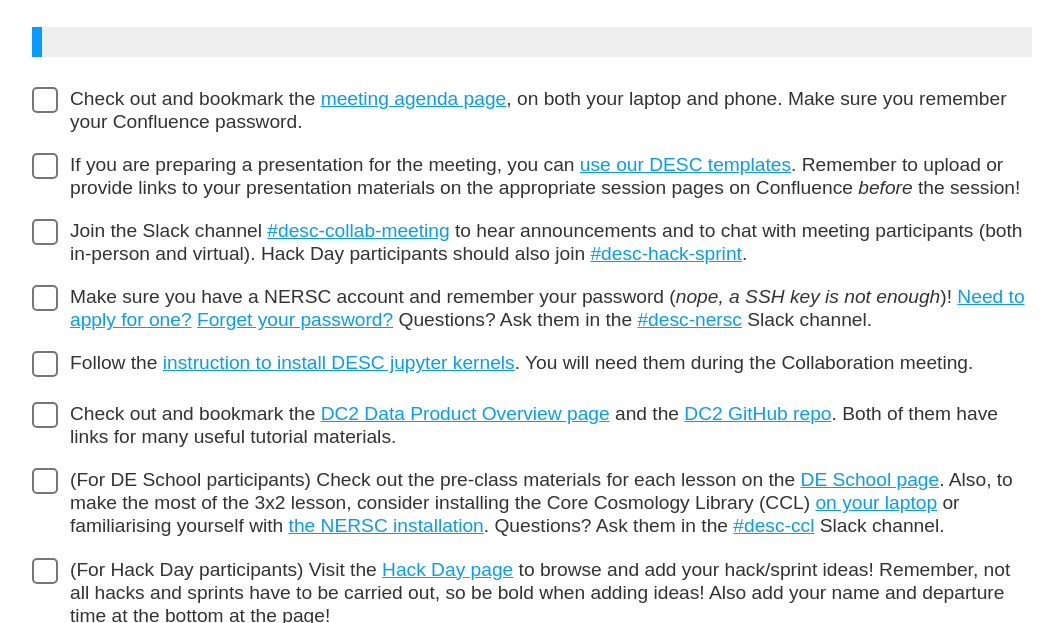
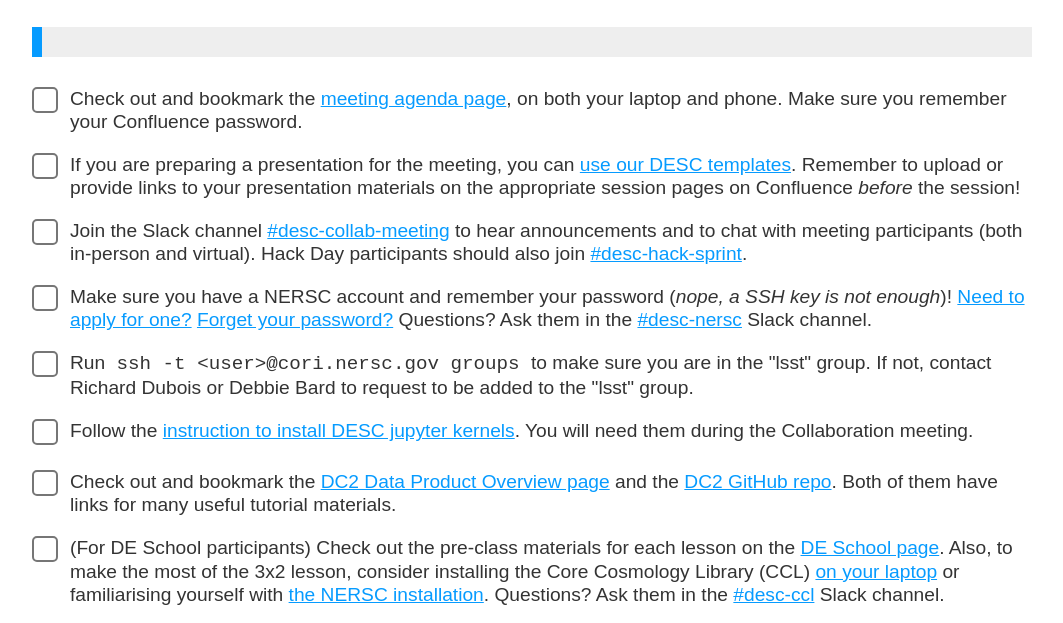
Before and after one commit to yymao/pre-meeting-checklist, a plain HTML site: page index.html in a window 1280 px wide. Shown: the part 101-724 px from the top of the page, without its empty margins (108-1171 px from the left). Drawn offline with nearby package versions, Linux system fonts and the light colour scheme.

Commit message:
add nersc lsst group check

```diff
--- a/index.html
+++ b/index.html
@@ -20,6 +20,13 @@
       max-width: 1000px;
       margin: 16px auto;
       padding: 0 12px 200px 12px;
+    }
+
+    pre {
+      display: inline;
+      white-space: normal;
+      size: 95%;
+      margin: 0 6px;
     }
 
     @supports (zoom:2) {
@@ -133,6 +140,15 @@
       <div class="box">
         <input type="checkbox">
       </div>
+      <div class="text">Run <pre>ssh -t &lt;user&gt;@cori.nersc.gov groups</pre> to make sure you are in the "lsst" group.
+        If not, contact Richard Dubois or Debbie Bard to request to be added to the "lsst" group.
+      </div>
+    </div>
+
+    <div class="item">
+      <div class="box">
+        <input type="checkbox">
+      </div>
       <div class="text">Follow
         the <a href="https://confluence.slac.stanford.edu/x/1_ubDQ" title="link to Confluence">instruction to install DESC jupyter kernels</a>. You will need them during the Collaboration meeting.
       </div>
@@ -230,7 +246,7 @@
   <script src="https://cdnjs.cloudflare.com/ajax/libs/jquery/3.3.1/jquery.min.js"></script>
   <script src="https://cdn.jsdelivr.net/npm/js-cookie@2/src/js.cookie.min.js"></script>
   <script>
-    const cookie_key = "lsst_desc_pre_meeting_checklist_cmu2018_test3";
+    const cookie_key = "lsst_desc_pre_meeting_checklist_cmu2018_test4";
 
     const get_progress = function () {
       return (1 + 99 / $("input").length * $("input:checked").length);
```
